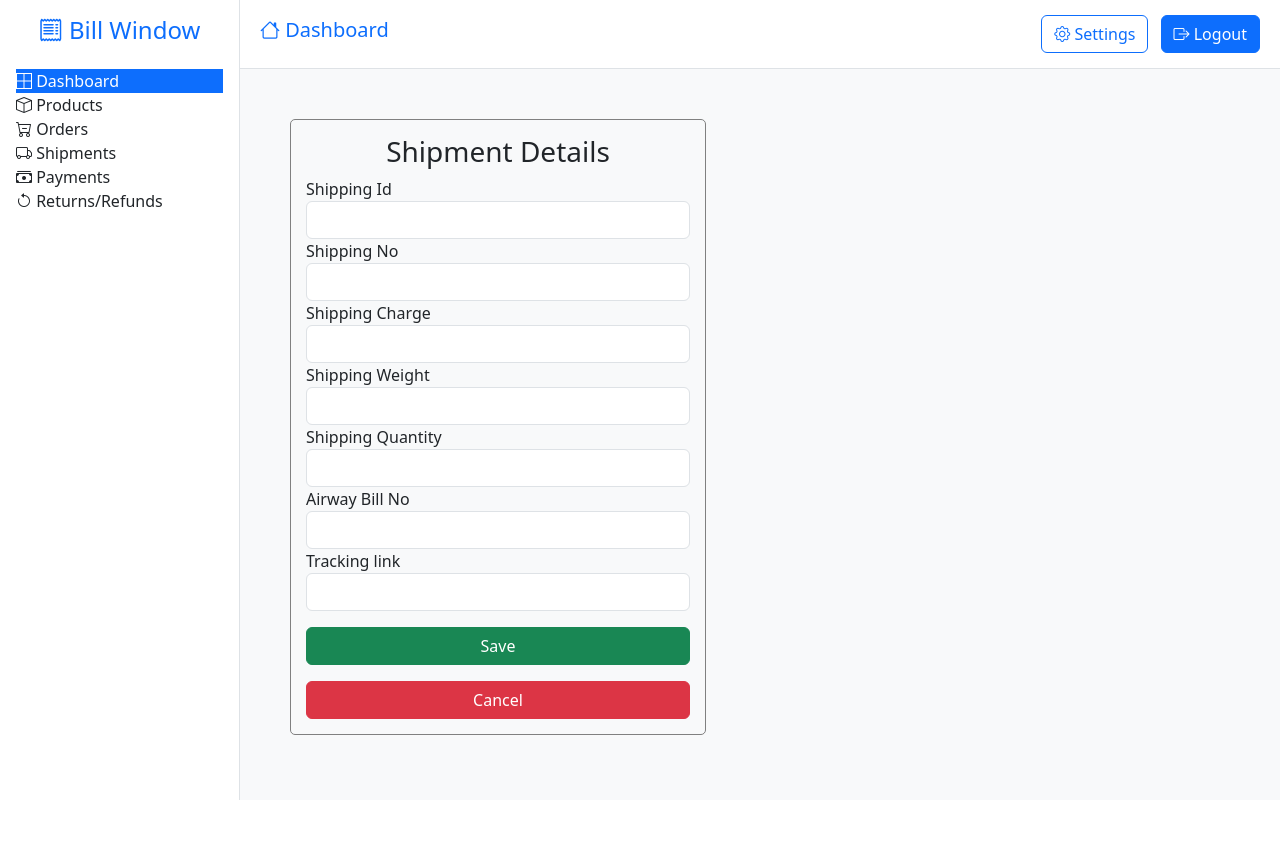
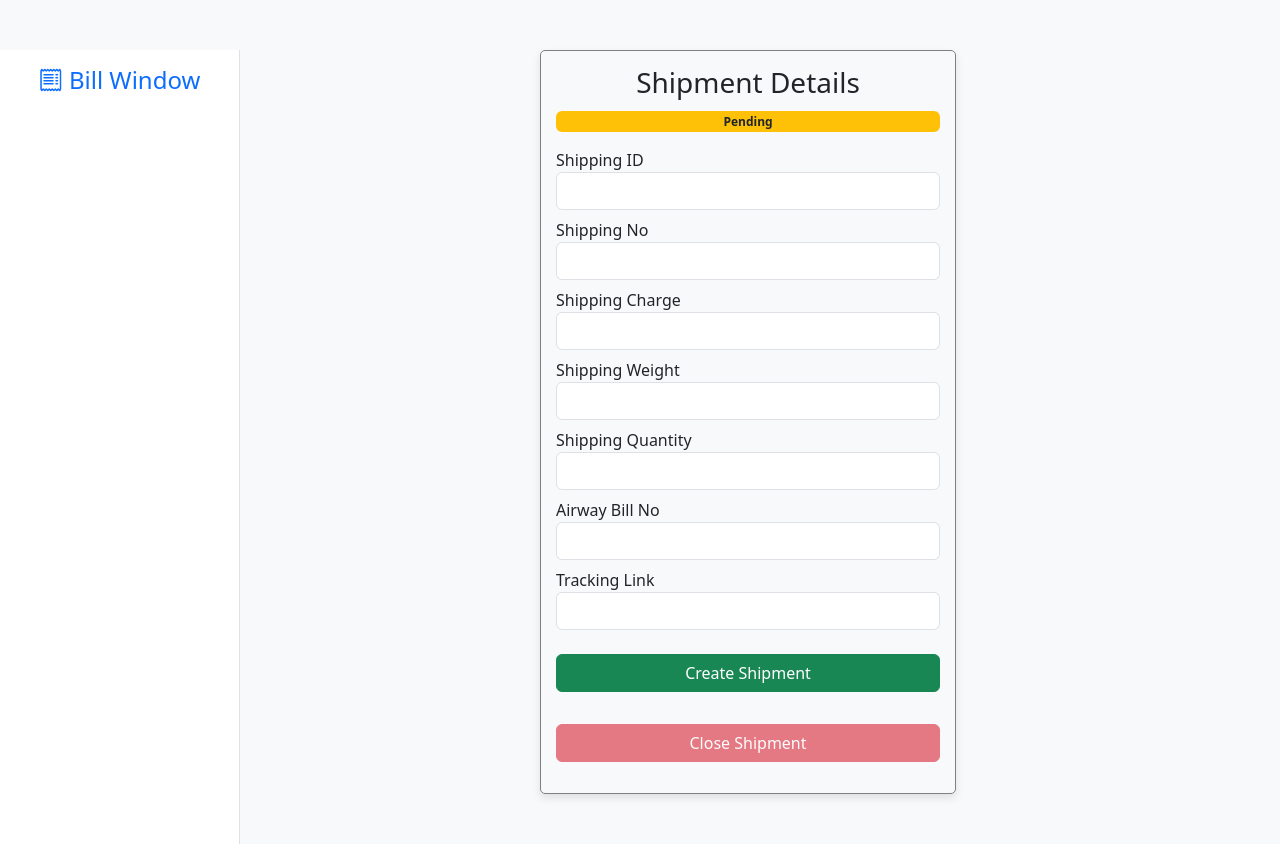
Before and after one commit to infas786/clothing_001, a PHP site: page /shipment.php in a window 1280 px wide. Before the commit the page ends 800 px from the top, so only its background shows below. Run offline with PHP 8.4, Linux system fonts and the light colour scheme.

Commit message:
Updated shipment.php file

```diff
--- a/shipment.php
+++ b/shipment.php
@@ -18,36 +18,20 @@
             border-right: 1px solid #dee2e6;
         }
 
-        .sidebar a.active {
-            background-color: #0d6efd;
-            color: white;
-        }
-
-        .sidebar a {
-            color: #212529;
-        }
-
         .main-content {
             margin-left: 240px;
         }
 
-        .header {
-            background-color: #ffffff;
-            border-bottom: 1px solid #dee2e6;
-            padding: 15px 20px;
-        }
-
-        .card-hover:hover {
-            background-color: #f8f9fa;
-            cursor: pointer;
-            box-shadow: 0 4px 8px rgba(0, 0, 0, 0.1);
-        }
-        #shipmentForm{
+        #shipmentForm {
             margin: 50px;
             width: 40%;
             border: solid 1px gray;
             padding: 15px;
             border-radius: 5px;
+            box-shadow: 0 4px 8px rgba(0, 0, 0, 0.1);
+        }
+        .badge{
+            width: 100%;
         }
     </style>
 </head>
@@ -56,62 +40,104 @@
     <!-- Sidebar -->
     <div class="sidebar position-fixed h-100 p-3" style="width: 240px;">
         <h4 class="text-center mb-4 text-primary"><i class="bi bi-receipt"></i> Bill Window</h4>
-        <a href="#" class="list-group-item list-group-item-action active"><i class="bi bi-border-all"></i> Dashboard</a>
-        <a href="#" class="list-group-item list-group-item-action"><i class="bi bi-box"></i> Products</a>
-        <a href="#" class="list-group-item list-group-item-action"><i class="bi bi-cart-dash"></i> Orders</a>
-        <a href="#" class="list-group-item list-group-item-action"><i class="bi bi-truck"></i> Shipments</a>
-        <a href="#" class="list-group-item list-group-item-action"><i class="bi bi-cash-stack"></i> Payments</a>
-        <a href="#" class="list-group-item list-group-item-action"><i class="bi bi-arrow-counterclockwise"></i> Returns/Refunds</a>
+        <!-- Sidebar content omitted for brevity -->
     </div>
 
     <!-- Main Content -->
     <div class="main-content">
-        <!-- Header -->
-        <div class="header d-flex justify-content-between align-items-center">
-            <h5 class="text-primary"><i class="bi bi-house"></i> Dashboard</h5>
-            <div>
-                <button class="btn btn-outline-primary me-2"><i class="bi bi-gear"></i> Settings</button>
-                <button class="btn btn-primary"><i class="bi bi-box-arrow-right"></i> Logout</button>
+        <form id="shipmentForm" style="margin-left:300px">
+            <h3 style="text-align:center">Shipment Details</h3>
+            <span id="statusIndicator" class="badge bg-warning text-dark mb-3">Pending</span>
+            <div class="form-group mb-2">
+                <label for="shipId">Shipping ID</label>
+                <input type="text" class="form-control mandatory" id="shipId" name="shipId">
             </div>
-        </div>
+            <div class="form-group mb-2">
+                <label for="shipNo">Shipping No</label>
+                <input type="text" class="form-control mandatory" id="shipNo" name="shipNo">
+            </div>
+            <div class="form-group mb-2">
+                <label for="shipCharge">Shipping Charge</label>
+                <input type="text" class="form-control mandatory" id="shipCharge" name="shipCharge">
+            </div>
+            <div class="form-group mb-2">
+                <label for="shipWeight">Shipping Weight</label>
+                <input type="text" class="form-control mandatory" id="shipWeight" name="shipWeight">
+            </div>
+            <div class="form-group mb-2">
+                <label for="shipPcs">Shipping Quantity</label>
+                <input type="text" class="form-control mandatory" id="shipPcs" name="shipPcs">
+            </div>
+            <div class="form-group mb-2">
+                <label for="abNumber">Airway Bill No</label>
+                <input type="text" class="form-control mandatory" id="abNumber" name="abNumber">
+            </div>
+            <div class="form-group mb-2">
+                <label for="trackLink">Tracking Link</label>
+                <input type="text" class="form-control mandatory" id="trackLink" name="trackLink">
+            </div>
+            <button id="saveBtn" class="btn btn-success my-3" style="width: 100%;">Create Shipment</button>
+            <button id="closeBtn" class="btn btn-danger my-3" style="width: 100%;" disabled>Close Shipment</button>
+        </form>
+    </div>
 
+    <script>
+        // Function to check if all mandatory fields are filled
+        function checkMandatoryFields() {
+            let allFilled = true;
 
-        <form id="shipmentForm">
-            <h3 style="text-align:center">Shipment Details</h3>
-            <div class="form-group">
-                <label for="exampleInputEmail1">Shipping Id</label>
-                <input type="shipId" class="form-control" id="shipId" aria-describedby="emailHelp">
-            </div>
-            <div class="form-group">
-                <label for="exampleInputEmail1">Shipping No</label>
-                <input type="shipNo" class="form-control" id="shipNo" aria-describedby="emailHelp">
-            </div>
-            <div class="form-group">
-                <label for="exampleInputEmail1">Shipping Charge</label>
-                <input type="shipCharge" class="form-control" id="shipCharge" aria-describedby="emailHelp">
-            </div>
-            <div class="form-group">
-                <label for="exampleInputEmail1">Shipping Weight</label>
-                <input type="shipWeight" class="form-control" id="shipWeight" aria-describedby="emailHelp">
-            </div>
-            <div class="form-group">
-                <label for="exampleInputEmail1">Shipping Quantity</label>
-                <input type="shipPcs" class="form-control" id="shipPcs" aria-describedby="emailHelp">
-            </div>
-            <div class="form-group">
-                <label for="exampleInputEmail1">Airway Bill No</label>
-                <input type="abNumber" class="form-control" id="abNumber" aria-describedby="emailHelp">
+            // Loop through all mandatory fields
+            $(".mandatory").each(function () {
+                if ($(this).val().trim() === "") {
+                    allFilled = false;
+                }
+            });
 
-            </div>
-            <div class="form-group">
-                <label for="exampleInputEmail1">Tracking link</label>
-                <input type="trackLink" class="form-control" id="trackLink" aria-describedby="emailHelp">
+            // Update button state and indicator
+            $("#closeBtn").prop("disabled", !allFilled);
+            $("#statusIndicator")
+                .text(allFilled ? "Ready" : "Pending")
+                .toggleClass("bg-warning", !allFilled)
+                .toggleClass("bg-success", allFilled);
+        }
 
-            </div>
-            <button class="btn btn-success my-3" style="width: 100%;">Save</button>
-            <button class="btn btn-danger my3" style="width: 100%;">Cancel</button>
+        $(document).ready(function () {
+            // Listen for input changes to check field states
+            $(".mandatory").on("input", function () {
+                checkMandatoryFields();
+            });
 
-        </form>
+            // Handle Create Shipment button click
+            $(document).on("click", "#saveBtn", function (e) {
+                e.preventDefault();
 
+                let formData = new FormData($("#shipmentForm")[0]);
+
+                $.ajax({
+                    type: "POST",
+                    url: "function.php",
+                    data: formData,
+                    dataType: "json",
+                    processData: false,
+                    contentType: false,
+                    success: function (response) {
+                        if (response.status === "success") {
+                            alert(response.message);
+                            location.reload();
+                        } else {
+                            alert("Error: " + response.message);
+                        }
+                    },
+                    error: function (xhr, status, error) {
+                        alert("AJAX Error: " + error);
+                    }
+                });
+            });
+        });
+
+        // Initial check for mandatory fields
+        checkMandatoryFields();
+    </script>
+</body>
 
 </html>
```
Also changed, not shown: connection.php (added, +14 -0 lines), function.php (added, +26 -0 lines).
